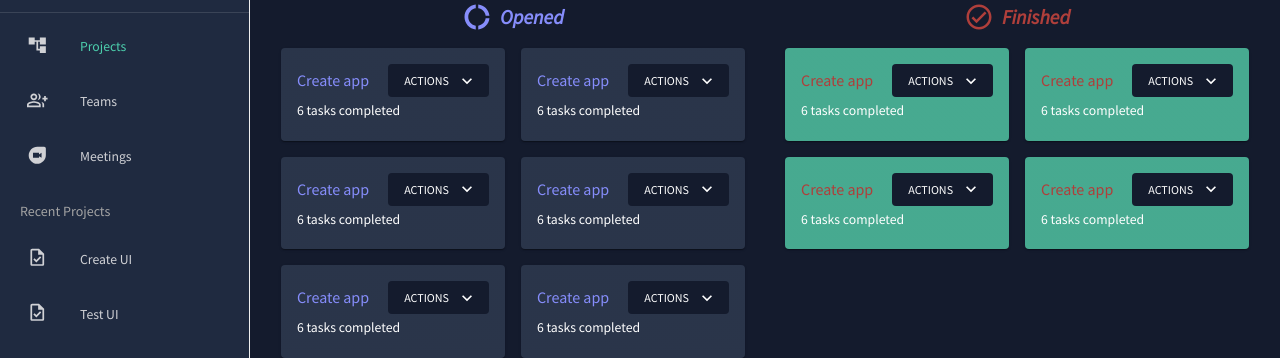
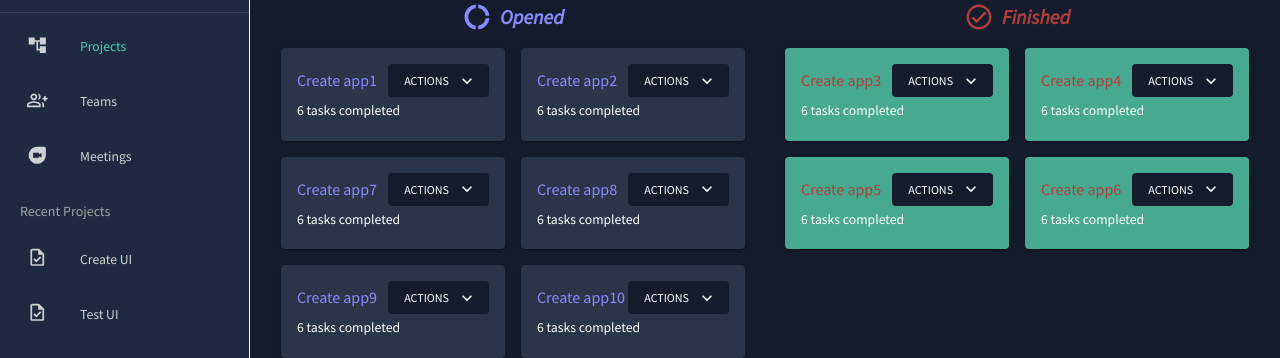
Before and after one commit to worashf/taskify-frontend, a React (Create React App) app: page / in a window 1280 px wide. Shown: the part 162-520 px from the top of the page. Built offline with nearby package versions, Linux system fonts and the light colour scheme.

Commit message:
Provide store

```diff
--- a/src/App.js
+++ b/src/App.js
@@ -1,6 +1,7 @@
 import { CssBaseline, ThemeProvider } from "@mui/material";
 import { useState } from "react";
 import { Routes, Route } from "react-router";
+import { Provider } from "react-redux";
 import { useMode, ColorModeContext } from "./theme";
 import Footer from "./layout/Footer";
 import Header from "./layout/Header";
@@ -8,11 +9,13 @@ import SideBar from "./layout/Sidebar";
 import Signup from "./pages/Signup";
 import Login from "./pages/Login";
 import ProjectList from "./pages/ProjectList";
+import store from "./store";
 function App() {
   const [theme, colorMode] = useMode();
   const [t, setT] = useState(true);
-
+  console.log(store.dispatch, "store");
   return (
+    <Provider store={store}>
       <ColorModeContext.Provider value={colorMode}>
         <ThemeProvider theme={theme}>
           <CssBaseline />
@@ -38,6 +41,7 @@ function App() {
           </div>
         </ThemeProvider>
       </ColorModeContext.Provider>
+    </Provider>
   );
 }
 
--- a/src/pages/ProjectList.js
+++ b/src/pages/ProjectList.js
@@ -17,16 +17,16 @@ import {
 import ProjectItem from "../components/project/ProjectItem";
 
 const projects = [
-  { name: "Create app", status: "open" },
-  { name: "Create app", status: "open" },
-  { name: "Create app", status: "finished" },
-  { name: "Create app", status: "finished" },
-  { name: "Create app", status: "finished" },
-  { name: "Create app", status: "finished" },
-  { name: "Create app", status: "open" },
-  { name: "Create app", status: "open" },
-  { name: "Create app", status: "open" },
-  { name: "Create app", status: "open" },
+  { name: "Create app1", status: "open" },
+  { name: "Create app2", status: "open" },
+  { name: "Create app3", status: "finished" },
+  { name: "Create app4", status: "finished" },
+  { name: "Create app5", status: "finished" },
+  { name: "Create app6", status: "finished" },
+  { name: "Create app7", status: "open" },
+  { name: "Create app8", status: "open" },
+  { name: "Create app9", status: "open" },
+  { name: "Create app10", status: "open" },
   {
     name: "Create app Create app Create app Create app import MoreVertOutlinedIcon from '@mui/icons-material/MoreVertOutlined';",
     status: "open",
@@ -109,6 +109,7 @@ const ProjectList = () => {
           >
             {openedProjects.map((item) => (
               <ProjectItem
+                key={item.name}
                 name={item.name}
                 status={item.status}
                 titleColor={colors.blueAccent[400]}
@@ -152,6 +153,7 @@ const ProjectList = () => {
           >
             {finishedProjects.map((item) => (
               <ProjectItem
+                key={item.name}
                 name={item.name}
                 status={item.status}
                 titleColor={colors.redAccent[600]}
```
Lines whose indentation alone changed are shown as unchanged.
